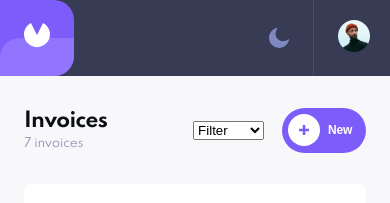
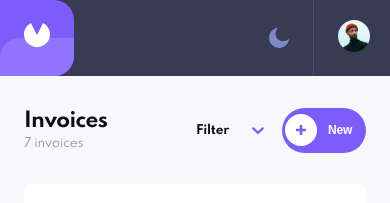
Before and after one commit to kpav33/invoice-app, a React (Create React App) app: page / in a window 390 px wide. Shown: the top 203 px of the page. Built offline with nearby package versions, Linux system fonts and the light colour scheme.

Commit message:
Add react-select, mobile styling

```diff
--- a/package.json
+++ b/package.json
@@ -11,6 +11,7 @@
     "react-dom": "^17.0.2",
     "react-router-dom": "^5.2.0",
     "react-scripts": "4.0.3",
+    "react-select": "^4.3.1",
     "styled-components": "^5.3.0",
     "web-vitals": "^1.0.1"
   },
--- a/src/components/ActionBar.js
+++ b/src/components/ActionBar.js
@@ -1,5 +1,6 @@
 import React from "react";
 import styled from "styled-components";
+import Select from "react-select";
 
 import { ReactComponent as Plus } from "../assets/icon-plus.svg";
 
@@ -10,7 +11,16 @@ export default function ActionBar({
   setFilter,
   handleChange,
   width,
+  handleChangeFilter,
 }) {
+  // react-select possible options
+  const options = [
+    { value: "paid", label: "Paid" },
+    { value: "pending", label: "Pending" },
+    { value: "draft", label: "Draft" },
+    { value: "all", label: "All" },
+  ];
+
   return (
     <StyledActionBarDiv>
       <div>
@@ -22,13 +32,23 @@ export default function ActionBar({
         </p>
       </div>
       <ActionBarSelectionDiv>
-        <select value={filter} onChange={handleChange} name="filter">
+        {/* <select value={filter} onChange={handleChange} name="filter">
           <option value="all">Filter</option>
           <option value="paid">Paid</option>
           <option value="pending">Pending</option>
           <option value="draft">Draft</option>
           <option value="all">All</option>
-        </select>
+        </select> */}
+        <Select
+          //classNamePrefix="list"
+          options={options}
+          styles={colourStyles}
+          onChange={handleChangeFilter}
+          placeholder={width > 900 ? "Filter by status" : "Filter"}
+          components={{
+            IndicatorSeparator: () => null,
+          }}
+        />
         <PlusIconDiv>
           <Plus />
         </PlusIconDiv>
@@ -70,7 +90,7 @@ const ActionBarSelectionDiv = styled.div`
   position: relative;
 
   button {
-    margin-left: 18px;
+    margin-left: 6px;
     border: none;
     background: var(--button-purple-new);
     color: white;
@@ -107,3 +127,76 @@ const PlusIconDiv = styled.div`
     left: 42%;
   }
 `;
+
+const colourStyles = {
+  control: (styles) => ({
+    ...styles,
+    width: "90px",
+    //padding: "0.4rem",
+    //borderRadius: "5px",
+    border: "none",
+    fontFamily: "Spartan, sans-serif",
+    background: "none",
+    fontWeight: "bold",
+    //boxShadow: "rgba(100, 100, 111, 0.2) 0px 7px 29px 0px",
+    //marginTop: "2rem",
+    "@media only screen and (min-width: 768px)": {
+      width: "150px",
+    },
+  }),
+  singleValue: (provided) => ({
+    ...provided,
+    color: "#0C0E16",
+  }),
+  dropdownIndicator: (base) => ({
+    ...base,
+    color: "#7C5DFA",
+    "&:hover": {
+      color: "#7C5DFA",
+    },
+  }),
+  menu: (base) => ({
+    ...base,
+    // kill the gap
+    marginTop: "5px",
+    background: "hsl(0, 0%, 100%)",
+    width: "90px",
+    "@media only screen and (min-width: 768px)": {
+      width: "150px",
+    },
+  }),
+  menuList: (base) => ({
+    ...base,
+    // kill the white space on first and last option
+    padding: 0,
+    borderRadius: "5px",
+  }),
+  option: (styles) => {
+    return {
+      ...styles,
+      fontFamily: "Spartan, sans-serif",
+      color: "#0C0E16",
+      background: "hsl(0, 0%, 100%)",
+      fontWeight: "bold",
+      cursor: "pointer",
+      "&:hover": {
+        background: "hsl(0, 0%, 94%)",
+      },
+    };
+  },
+  placeholder: (defaultStyles) => {
+    return {
+      ...defaultStyles,
+      color: "#0C0E16",
+    };
+  },
+  valueContainer: (base) => ({
+    ...base,
+    //background: "red",
+    //color: "white",
+    //width: "auto",
+    paddingRight: "0px",
+    //marginLeft: "15px",
+    //zIndex: "10",
+  }),
+};
--- a/src/components/MainContent.js
+++ b/src/components/MainContent.js
@@ -16,6 +16,12 @@ export default function MainContent({ allInvoices, setAllInvoices, width }) {
 
   //console.log(filter);
 
+  function handleChangeFilter(value) {
+    setFilter(value.value);
+  }
+
+  //console.log(filter);
+
   return (
     <StyledMain>
       {!createNewInvoice && (
@@ -27,6 +33,7 @@ export default function MainContent({ allInvoices, setAllInvoices, width }) {
             filter={filter}
             setFilter={setFilter}
             handleChange={handleChange}
+            handleChangeFilter={handleChangeFilter}
             width={width}
           />
           <Invoices
```
Also changed, not shown: 2 other files (tests, documents, lock files or other folders).
